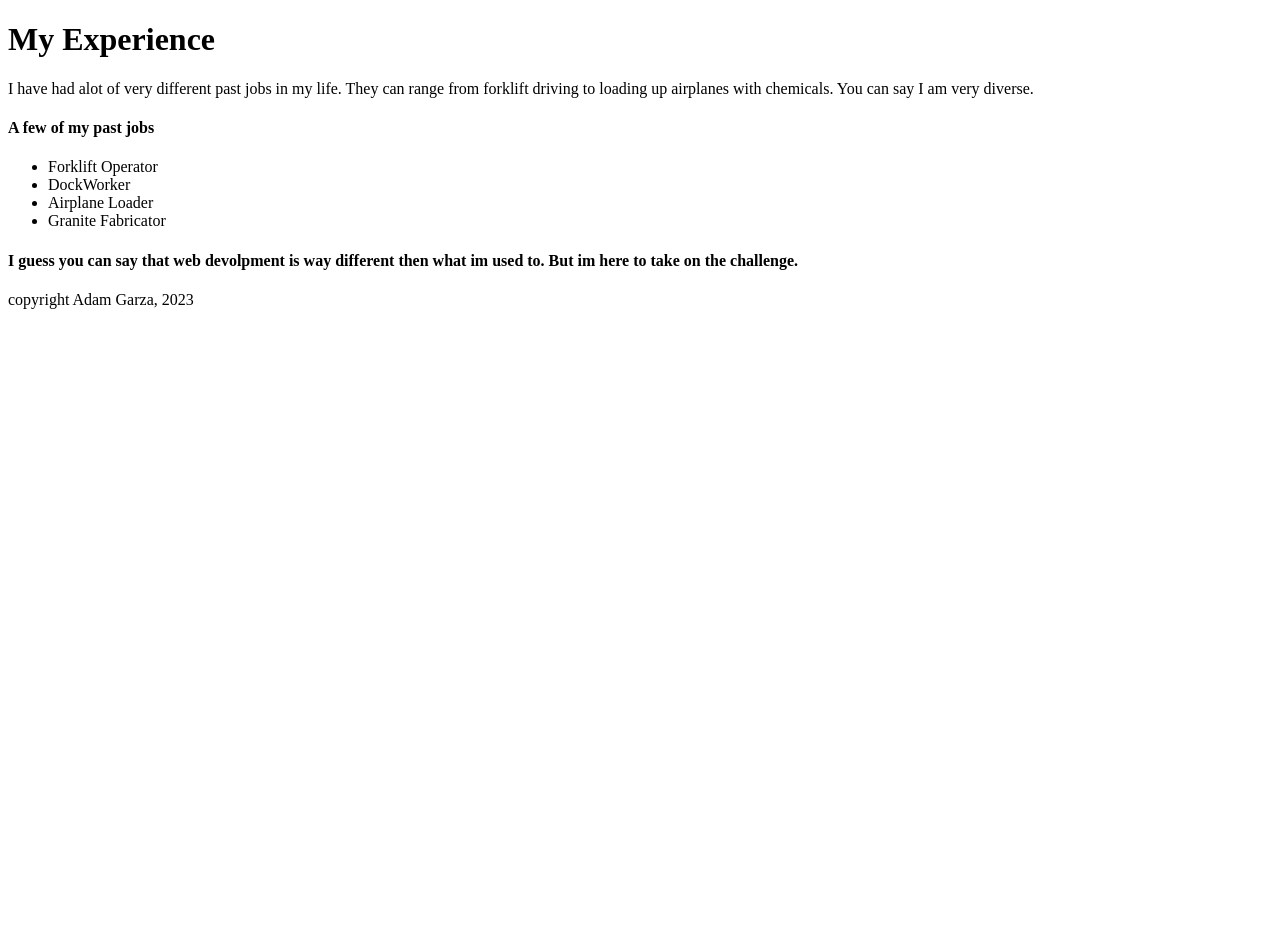
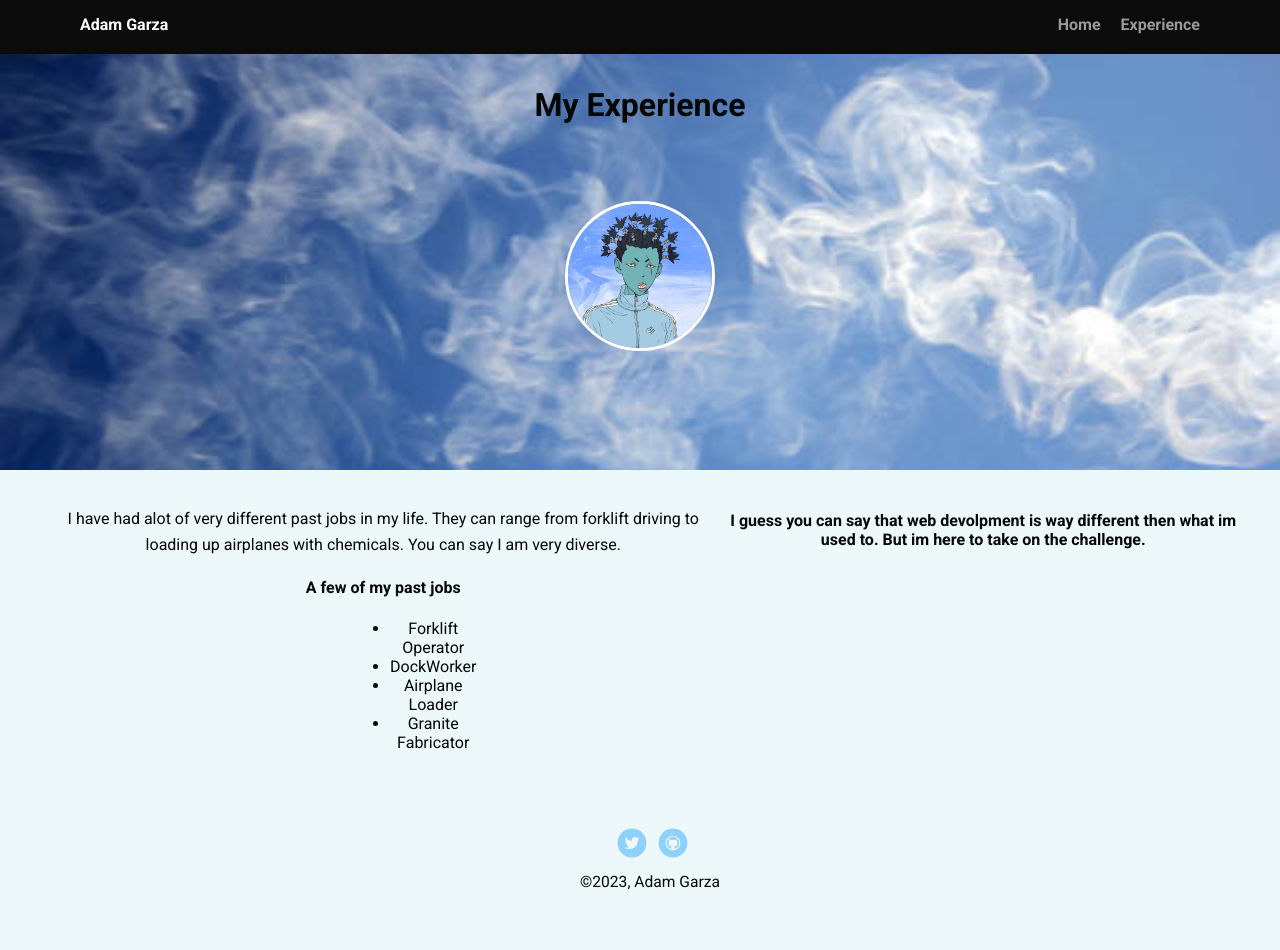
Before and after one commit to bugs559/teamtreeproject, a plain HTML site: page experience.html in a window 1280 px wide. Before the commit the page ends 800 px from the top, so only its background shows below. Drawn offline with Linux system fonts and the light colour scheme; a web font is replaced by a local one.

Commit message:
Fixing html links

```diff
--- a/experience.html
+++ b/experience.html
@@ -1,19 +1,31 @@
-<!DOCTYPE html>
+<!doctype html>
 <html lang="en">
 <head>
-    <meta charset="UTF-8">
-    <meta http-equiv="X-UA-Compatible" content="IE=edge">
+  <meta charset="utf-8">
+  <title>Adam Garza's Profile</title>
   <meta name="viewport" content="width=device-width, initial-scale=1.0">
-    <title>Experience</title>
-</head>
+  <link rel="stylesheet" href="styles.css">
+  <link href="https://fonts.googleapis.com/css?family=Muli%7CRoboto:400,300,500,700,900" rel="stylesheet"></head>
   <body>
+
+    <div class="main-nav">
+        <ul class="nav">
+          <li class="name">Adam Garza</li>
+          <li><a href="index.html">Home</a></li>
+          <li><a href="experience.html">Experience</a></li>
+        </ul>
+    </div>
+
     <header>
         <h1>My Experience</h1>
+        <img src="images/ore.jpg" alt="NFT from Ore Ore Ore, I will use this nft to represent me" class="profile-image">
     </header>
-    <section class="jobs">
+
+    <main class="flex">
+        <section>
             <p>I have had alot of very different past jobs in my life. They can range from forklift driving to loading up airplanes with chemicals. You can say I am very diverse.</p>
             <h4>A few of my past jobs</h4>
-         <ul>
+             <ul class="jobs">
                 <li>Forklift Operator</li>
                 <li>DockWorker</li>
                 <li>Airplane Loader</li>
@@ -21,8 +33,13 @@
              </ul>
            </section>
         <h4>I guess you can say that web devolpment is way different then what im used to. But im here to take on the challenge.</h4>
+    </main>
+    <footer>
+      <ul>
+        <li><a href="https://twitter.com/garza_aadam" class="social twitter">Twitter</a></li>
+        <li><a href="https://github.com/bugs559?tab=repositories" class="social github">Github</a></li>
+      </ul>
+      <p class="copyright">&copy;2023, Adam Garza</p>
+    </footer>
   </body>
-<footer>
-    copyright Adam Garza, 2023
-</footer>
   </html>
--- a/styles.css
+++ b/styles.css
@@ -2,7 +2,11 @@
 * {
   box-sizing: border-box;
 }
-
+  .jobs {
+    padding-right: 250px;
+    padding-left: 150px;
+    margin-left: 200px;
+  }
 body {
   margin: 0;
   padding: 0;
```
Lines whose indentation alone changed are shown as unchanged.
